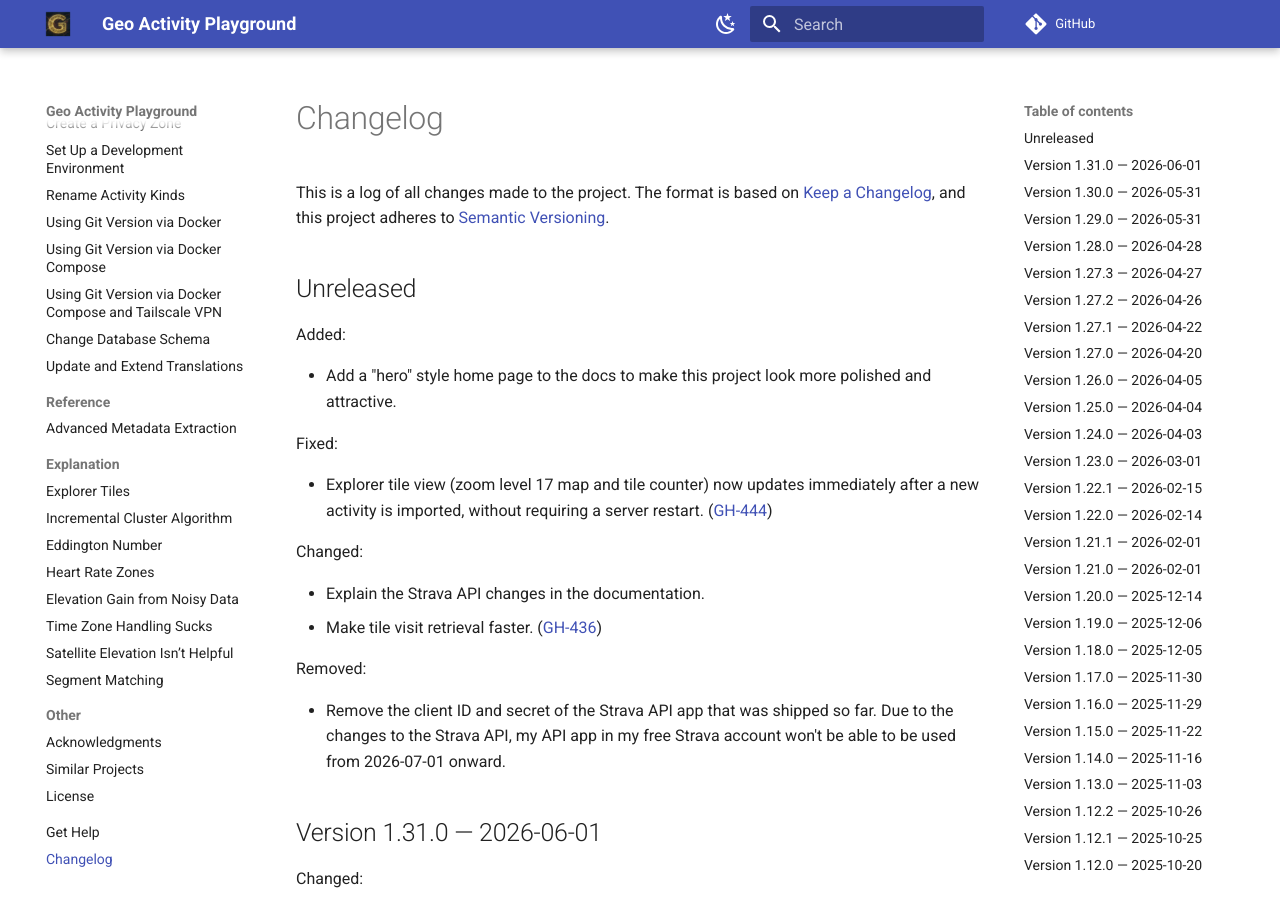
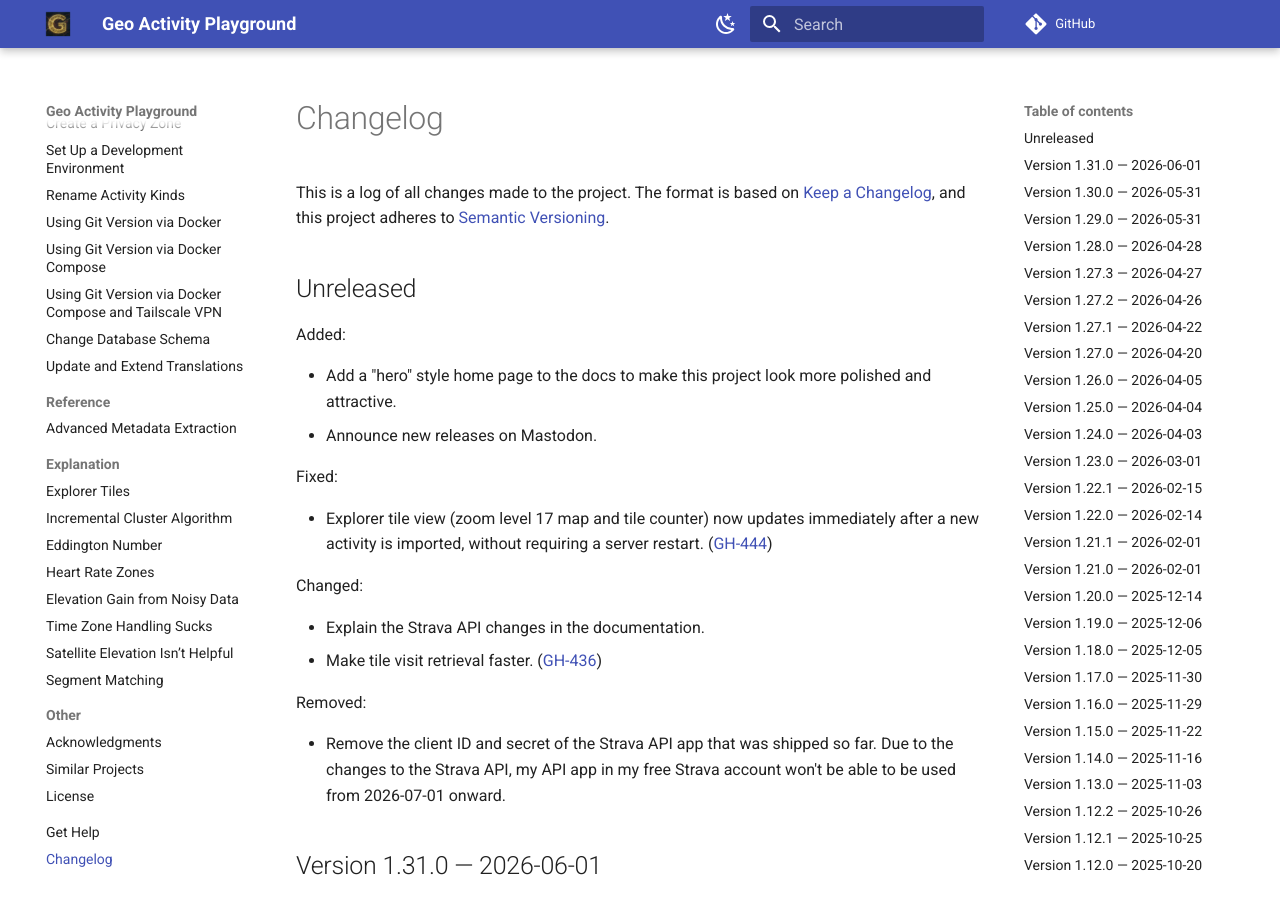
Before and after one commit to martin-ueding/geo-activity-playground, an MkDocs documentation site: the page built from docs/changelog.md, in a window 1280 px wide and 900 px high. Built offline with MkDocs 1.6.1 and Material for MkDocs 9.7.7, drawn with Linux system fonts in a browser that asks for light colours; comment, search, counter and statistics services are not loaded.

Commit message:
docs: changelog entry

```diff
--- a/docs/changelog.md
+++ b/docs/changelog.md
@@ -20,6 +20,7 @@ Types of changes
 Added:
 
 - Add a "hero" style home page to the docs to make this project look more polished and attractive.
+- Announce new releases on Mastodon.
 
 Fixed:
 
```
